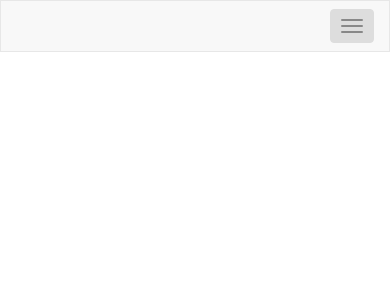
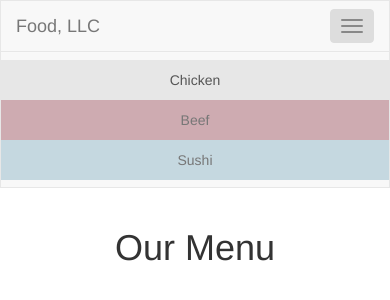
Before and after one commit to archanadharma/CSSModule3, a plain HTML site: page index.html in a window 390 px wide. Both pictures are taken after a click on the button "Toggle navigation". Drawn offline with nearby package versions, Linux system fonts and the light colour scheme.

Commit message:
Added nav and header

```diff
--- a/css/stylesheet.css
+++ b/css/stylesheet.css
@@ -0,0 +1,11 @@
+.nav.navbar-nav li:first-child {
+	background-color: #B5FFE9;
+}
+
+.nav.navbar-nav li:nth-child(2) {
+	background-color: #CEABB1;
+}
+
+.nav.navbar-nav li:nth-child(3) {
+	background-color: #C5D8E0;
+}
--- a/index.html
+++ b/index.html
@@ -9,19 +9,32 @@
 </head>
 <body>
 <nav class="navbar navbar-default">
-	<div class="container-fluid">
+  <div class="container">
+    <!-- Brand and toggle get grouped for better mobile display -->
     <div class="navbar-header">
-			<button type="button" class="navbar-toggle collapsed" data-toggle="collapse" data-target="#Menu" aria-expanded="false" >
+      <button type="button" class="navbar-toggle collapsed" data-toggle="collapse" data-target="#main-menu" aria-expanded="false">
         <span class="sr-only">Toggle navigation</span>
         <span class="icon-bar"></span>
         <span class="icon-bar"></span>
         <span class="icon-bar"></span>
       </button>
+      <a class="navbar-brand" href="#">Food, LLC</a>
     </div>
-	</div>
+
+    <!-- Collect the nav links, forms, and other content for toggling -->
+    <div class="collapse navbar-collapse" id="main-menu">
+      <ul class="nav navbar-nav visible-xs text-center">
+            <li class="active"><a href="#">Chicken <span class="sr-only">(current)</span></a></li>
+            <li><a href="#">Beef</a></li>
+            <li><a href="#">Sushi</a></li>
+      </ul>
+    </div><!-- /.navbar-collapse -->
+  </div><!-- /.container-fluid -->
 </nav>
 <header>
-
+  <div class="container">
+  	<h1 class="text-center">Our Menu</h1>
+  </div>
 </header>
 <section>
 
```
Lines whose indentation alone changed are shown as unchanged.
